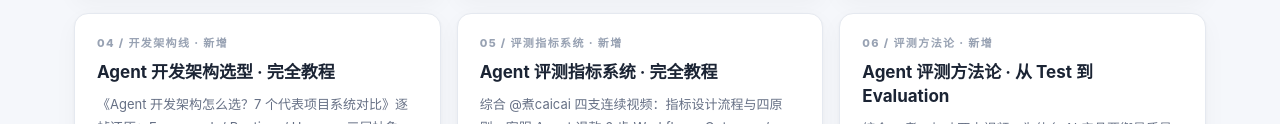
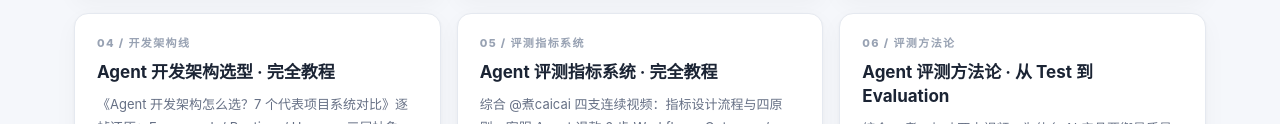
Before and after one commit to lfire/agent-eval, a plain HTML site: page index.html in a window 1280 px wide. Shown: the part 803-927 px from the top of the page. Drawn offline with Linux system fonts and the light colour scheme.

Commit message:
chore: 全站历史问题复扫，去除门户卡片「新增」标签
- 用户要求把之前出现过的问题逐类扫描处理一轮，并去掉首页卡片上的「· 新增」表述
- 去除门户第 04/05/06 张卡片编号里的「· 新增」，与其它卡片格式统一
- 新增 final_sweep.py 覆盖 10 类历史问题：SVG 几何（溢出/压边/重叠/圆形/底部留白）、目录二级覆盖、锚点、返回顶部与进度条、topbar、代码块组件、阅读用途 .md 链接、两版图注一致、OCR 误字与「新增」标签、构建链与重复镜像
- 甄别并修正 3 类审计口径误判：图注内嵌链接标签、第一篇 section 式二级项（s23–s26 被大量内部链接引用，保留）、校正表「来源写成了」示例中的错字（合法保留）
- 复扫结论 0 个待处理项：6 篇 208 张 SVG 几何 0 问题，目录 lv2/h3 15/12/38/32/14/14 全覆盖，12 页组件引用，6 TARGETS + 6 发布目录 + assets，docs/ 与 gh-pages 重复内容已清理
- CDP 交互复测第三/五/六篇：返回顶部、进度条、目录跳转 top=70 与高亮、代码块行号/复制/折叠全部 OK

```diff
--- a/index.html
+++ b/index.html
@@ -122,7 +122,7 @@ footer .row{display:flex;flex-wrap:wrap;justify-content:space-between;gap:12px}
     </article>
 
     <article class="card">
-      <span class="no">04 / 开发架构线 · 新增</span>
+      <span class="no">04 / 开发架构线</span>
       <h3><a href="agent-architecture-tutorial/index.html">Agent 开发架构选型 · 完全教程</a></h3>
       <p class="d">《Agent 开发架构怎么选？7 个代表项目系统对比》逐帧还原：Framework / Runtime / Harness 三层抽象、七个代表项目（Claude Agent SDK、Deep Agents、Pi、OpenCode、OpenClaw、Hermes Agent、DeepSeek Harness）的默认机制与控制权、插件 / SDK / 源码改造三个层次。含 17 章、20 张重绘图、68 条术语与 4 段可运行代码。</p>
       <div class="tags"><span>20:43</span><span>20 张重绘图</span><span class="o">17 章</span><span class="g">68 条术语</span></div>
@@ -134,7 +134,7 @@ footer .row{display:flex;flex-wrap:wrap;justify-content:space-between;gap:12px}
     </article>
 
     <article class="card">
-      <span class="no">05 / 评测指标系统 · 新增</span>
+      <span class="no">05 / 评测指标系统</span>
       <h3><a href="agent-metrics-tutorial/index.html">Agent 评测指标系统 · 完全教程</a></h3>
       <p class="d">综合 @煮caicai 四支连续视频：指标设计流程与四原则、客服 Agent 退款 6 步 Workflow、Outcome / Process / Experience 三张表共 15 项指标及 Target、四层优先级、Rubric 写法、黄金数据集构建与管理。含 20 章、24 张重绘图、64 条术语与 4 段可运行代码。</p>
       <div class="tags"><span>4 支视频 · 22:46</span><span>24 张重绘图</span><span class="o">20 章</span><span class="g">15 项指标</span></div>
@@ -146,7 +146,7 @@ footer .row{display:flex;flex-wrap:wrap;justify-content:space-between;gap:12px}
     </article>
 
     <article class="card">
-      <span class="no">06 / 评测方法论 · 新增</span>
+      <span class="no">06 / 评测方法论</span>
       <h3><a href="agent-eval-method-tutorial/index.html">Agent 评测方法论 · 从 Test 到 Evaluation</a></h3>
       <p class="d">综合 @煮caicai 两支视频：为什么 AI 产品要衡量质量而非正确性、Test vs Evaluation 四组概念对照、Rubric 定义「什么叫好」、MVE 最小可行评估；三层价值框架（Technical / UX / Business）、Golden Dataset 三步、三种判据组合、LLM Judge 两坑、三层评测粒度与线上 Trajectory 回流。含 24 章、20 张重绘图、56 条术语与 4 段可运行代码。</p>
       <div class="tags"><span>2 支视频 · 9:21</span><span>20 张重绘图</span><span class="o">24 章</span><span class="g">三层价值</span></div>
```
